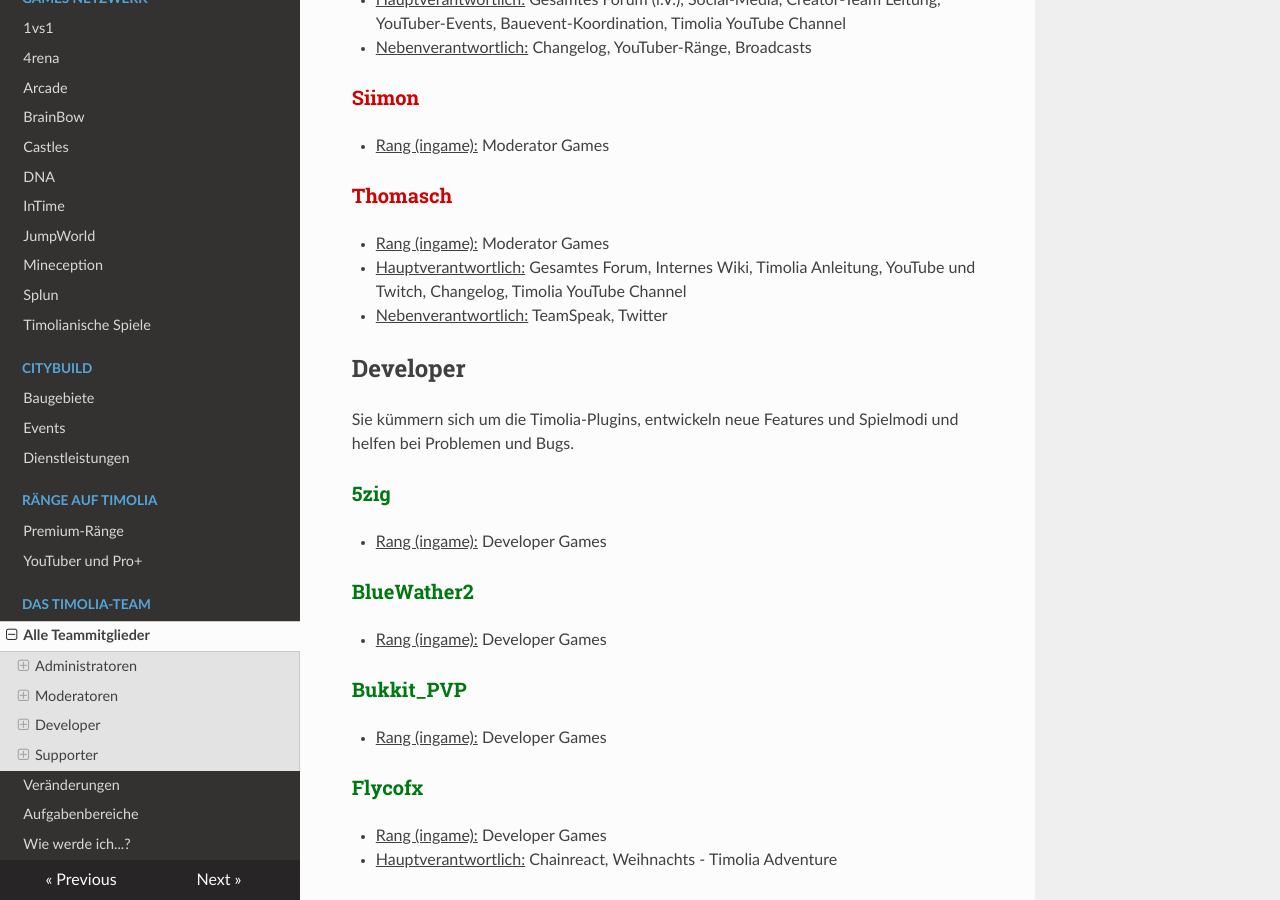
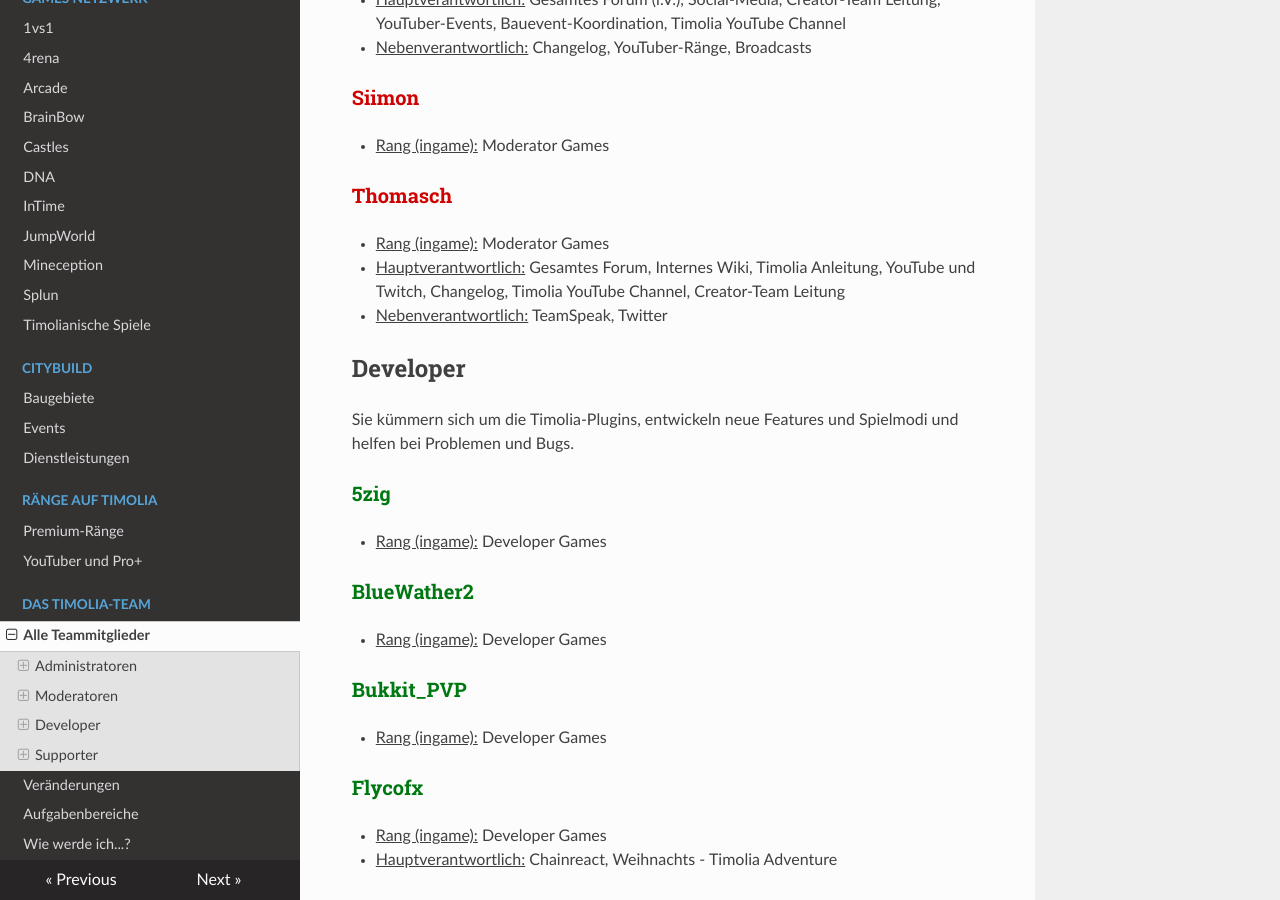
Before and after one commit to TimoliaDE/HowTo, an MkDocs documentation site: the page built from docs/team/members.md, in a window 1280 px wide and 900 px high, scrolled down 2082 px. Built offline with MkDocs 1.6.1, drawn with Linux system fonts in a browser that asks for light colours; nearby versions of some CDN libraries; old or Windows-style settings are respelled for this version of MkDocs.

Commit message:
creator kram

```diff
--- a/docs/team/members.md
+++ b/docs/team/members.md
@@ -67,7 +67,7 @@ Moderatoren kümmern sich um das reibungslose Spielererlebnis der verschiedenen
 
 ###<strong><span style="color:#CF0101">Thomasch</span></strong>
 - <u>Rang (ingame):</u> Moderator Games
-- <u>Hauptverantwortlich:</u> Gesamtes Forum, Internes Wiki, Timolia Anleitung, YouTube und Twitch, Changelog, Timolia YouTube Channel
+- <u>Hauptverantwortlich:</u> Gesamtes Forum, Internes Wiki, Timolia Anleitung, YouTube und Twitch, Changelog, Timolia YouTube Channel, Creator-Team Leitung
 - <u>Nebenverantwortlich:</u> TeamSpeak, Twitter
 
 ## Developer
```
